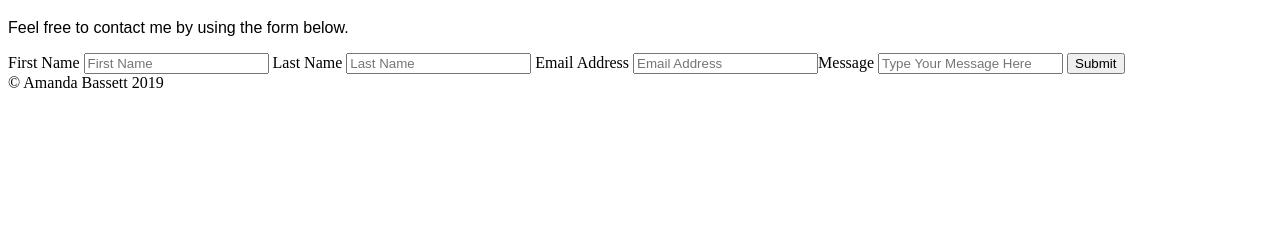
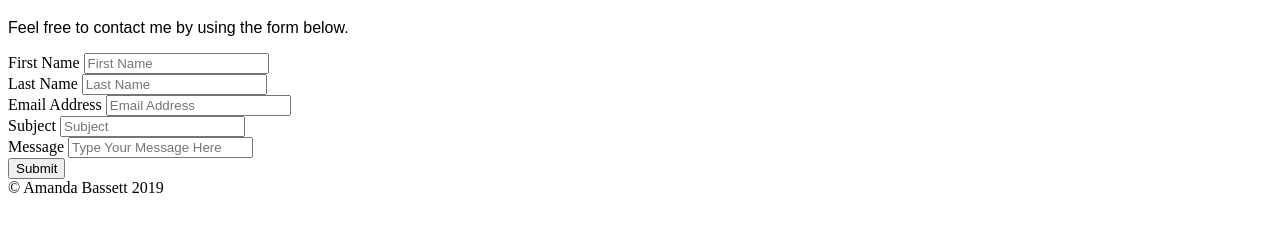
Before and after one commit to amaelena/si539_v2, a plain HTML site: page portfolio/contact.html in a window 1280 px wide. Shown: the part 123-354 px from the top of the page. Drawn offline with Linux system fonts and the light colour scheme.

Commit message:
Add files via upload

```diff
--- a/portfolio/contact.html
+++ b/portfolio/contact.html
@@ -27,12 +27,19 @@
         <form action="contact.html">
           <label for="fname">First Name</label>
           <input type="text" id="fname" placeholder="First Name">
+          <br />
           <label for="lname">Last Name</label>
           <input type="text" id="lname" placeholder="Last Name">
+          <br />
           <label for="email">Email Address</label>
-          <input type="text" id="email" placeholder="Email Address"
+          <input type="text" id="email" placeholder="Email Address">
+          <br />
+          <label for="subject">Subject</label>
+          <input type="text" id="subject" placeholder="Subject">
+          <br />
           <label for="message">Message</label>
           <input type="text" id="message" placeholder="Type Your Message Here">
+          <br />
           <input type="submit" value="Submit">
         </form>
       </div>
```
